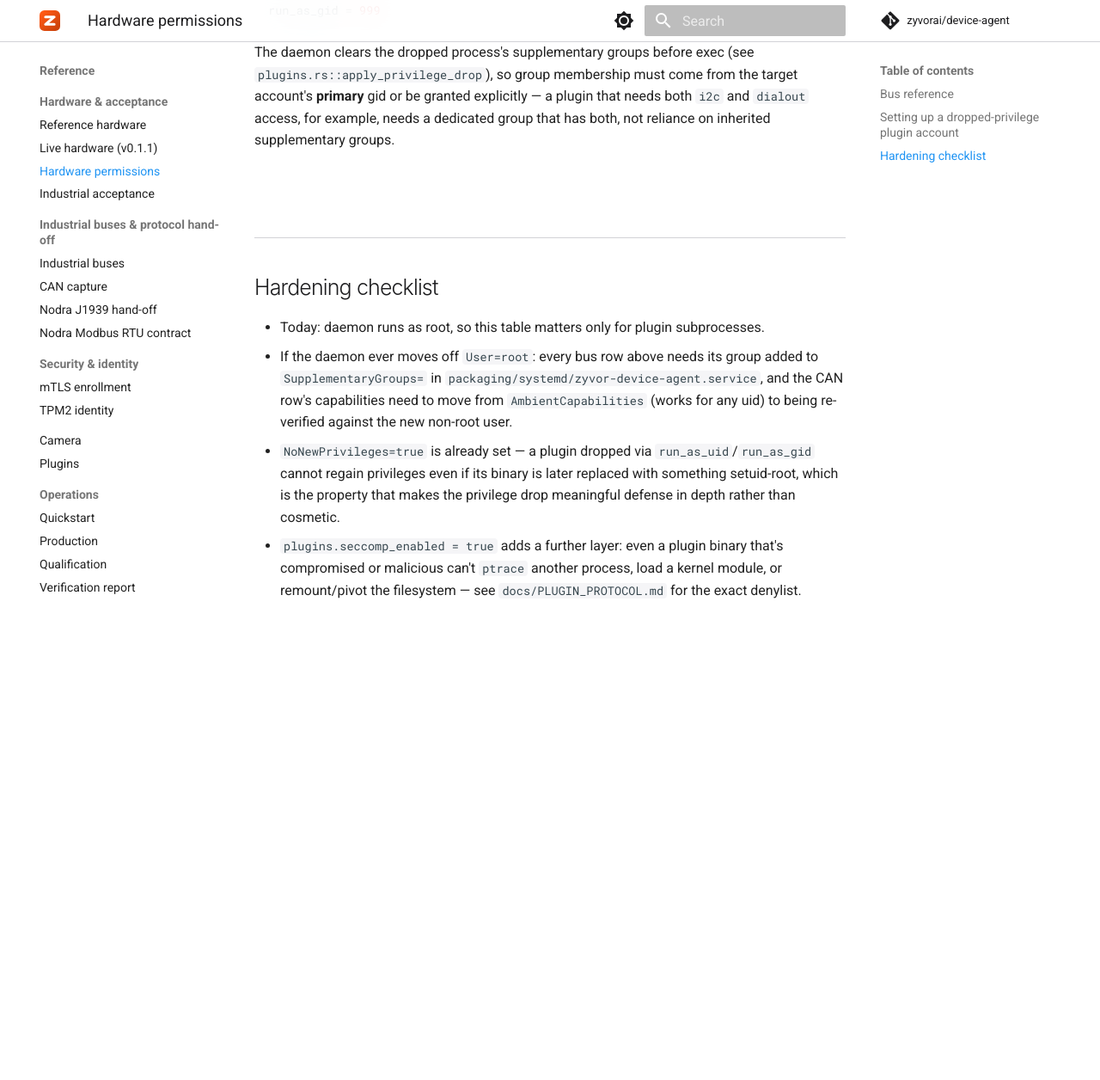
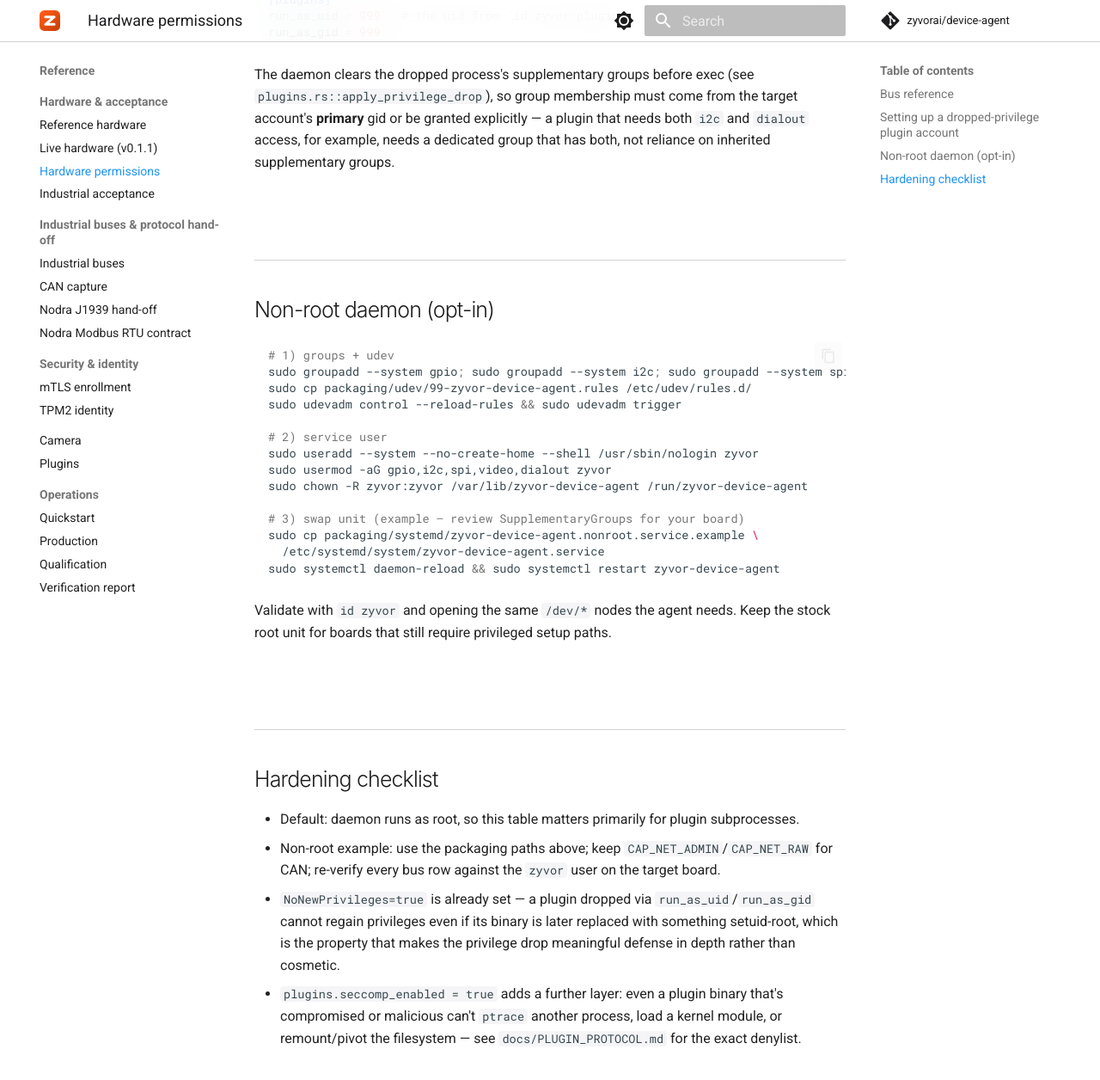
Before and after one commit to zyvorai/device-agent, an MkDocs documentation site: the page built from docs/HARDWARE_PERMISSIONS.md, in a window 1280 px wide and 1400 px high, scrolled down 2371 px. Shown: the top 1256 px of the window at 86% size. Built offline with MkDocs 1.6.1 and Material for MkDocs 9.7.7, drawn with Linux system fonts in a browser that asks for light colours; comment, search, counter and statistics services are not loaded; before the commit the page ends 3250 px from its top, so only the background shows below that; some of the changed text lies outside the part shown.

Commit message:
Add opt-in non-root systemd unit and udev rules.
Document the swap path in HARDWARE_PERMISSIONS while keeping the default root unit.

````diff
--- a/docs/HARDWARE_PERMISSIONS.md
+++ b/docs/HARDWARE_PERMISSIONS.md
@@ -14,10 +14,10 @@ exists for two other cases:
 1. **Sensor plugins** (`plugins.rs`) can be dropped to a non-root uid/gid via
    `plugins.run_as_uid`/`run_as_gid` (see `docs/PLUGIN_PROTOCOL.md`). That dropped-to
    account needs its own access to whichever device node the plugin actually opens.
-2. **Any future move of the daemon itself off `User=root`** — not done today (no code
-   path currently needs privileged *write* access to a bus), but if it happens, every
-   bus the daemon polls needs to be re-derived from this table into
-   `SupplementaryGroups=` in the unit file.
+2. **Optional non-root daemon** — default unit stays `User=root`. An opt-in example
+   lives at `packaging/systemd/zyvor-device-agent.nonroot.service.example` with matching
+   `packaging/udev/99-zyvor-device-agent.rules`. Every bus the daemon polls must be
+   covered by those groups (see table) before switching.
 
 ## Bus reference
 
@@ -52,13 +52,33 @@ account's **primary** gid or be granted explicitly — a plugin that needs both
 and `dialout` access, for example, needs a dedicated group that has both, not reliance
 on inherited supplementary groups.
 
+## Non-root daemon (opt-in)
+
+```bash
+# 1) groups + udev
+sudo groupadd --system gpio; sudo groupadd --system i2c; sudo groupadd --system spi
+sudo cp packaging/udev/99-zyvor-device-agent.rules /etc/udev/rules.d/
+sudo udevadm control --reload-rules && sudo udevadm trigger
+
+# 2) service user
+sudo useradd --system --no-create-home --shell /usr/sbin/nologin zyvor
+sudo usermod -aG gpio,i2c,spi,video,dialout zyvor
+sudo chown -R zyvor:zyvor /var/lib/zyvor-device-agent /run/zyvor-device-agent
+
+# 3) swap unit (example — review SupplementaryGroups for your board)
+sudo cp packaging/systemd/zyvor-device-agent.nonroot.service.example \
+  /etc/systemd/system/zyvor-device-agent.service
+sudo systemctl daemon-reload && sudo systemctl restart zyvor-device-agent
+```
+
+Validate with `id zyvor` and opening the same `/dev/*` nodes the agent needs.
+Keep the stock root unit for boards that still require privileged setup paths.
+
 ## Hardening checklist
 
-- Today: daemon runs as root, so this table matters only for plugin subprocesses.
-- If the daemon ever moves off `User=root`: every bus row above needs its group added
-  to `SupplementaryGroups=` in `packaging/systemd/zyvor-device-agent.service`, and the
-  CAN row's capabilities need to move from `AmbientCapabilities` (works for any uid)
-  to being re-verified against the new non-root user.
+- Default: daemon runs as root, so this table matters primarily for plugin subprocesses.
+- Non-root example: use the packaging paths above; keep `CAP_NET_ADMIN`/`CAP_NET_RAW`
+  for CAN; re-verify every bus row against the `zyvor` user on the target board.
 - `NoNewPrivileges=true` is already set — a plugin dropped via `run_as_uid`/`run_as_gid`
   cannot regain privileges even if its binary is later replaced with something
   setuid-root, which is the property that makes the privilege drop meaningful defense
````
Also changed, not shown: CHANGELOG.md (+2 -0 lines), 2 other files.
